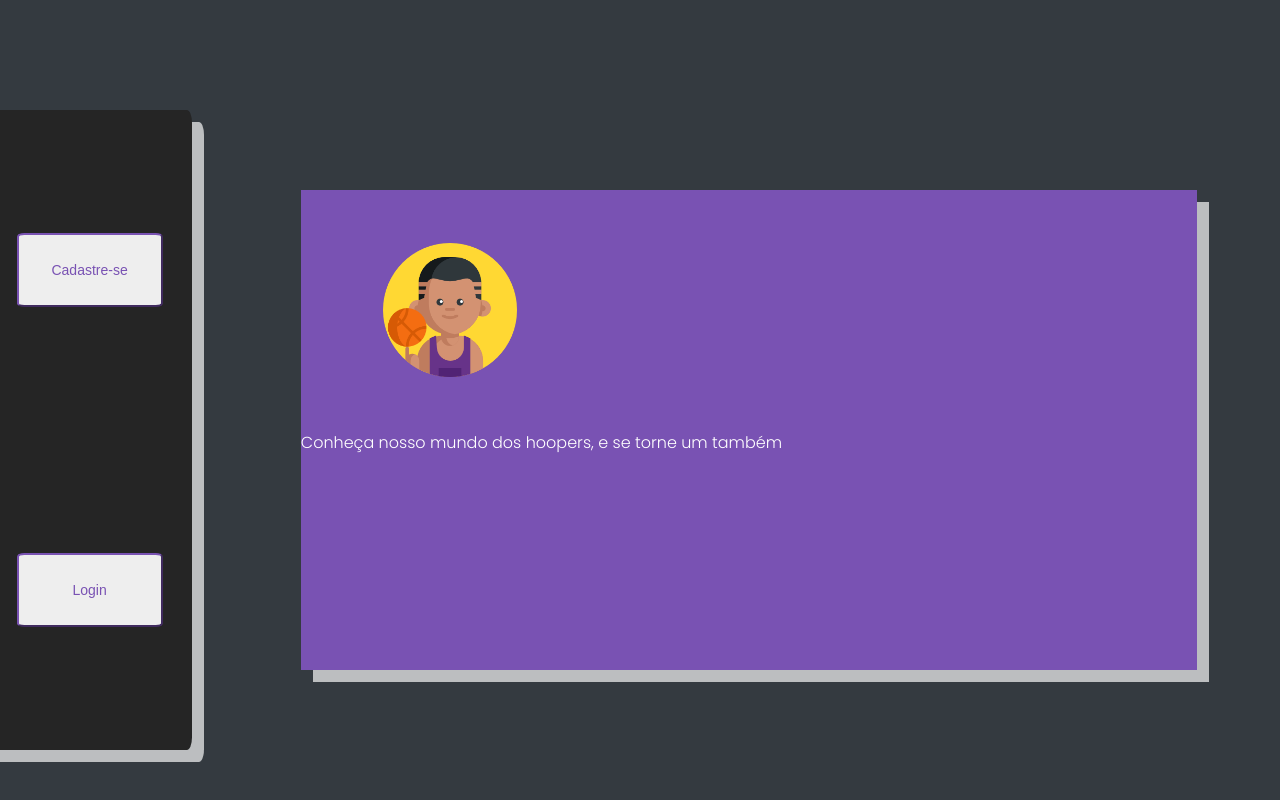
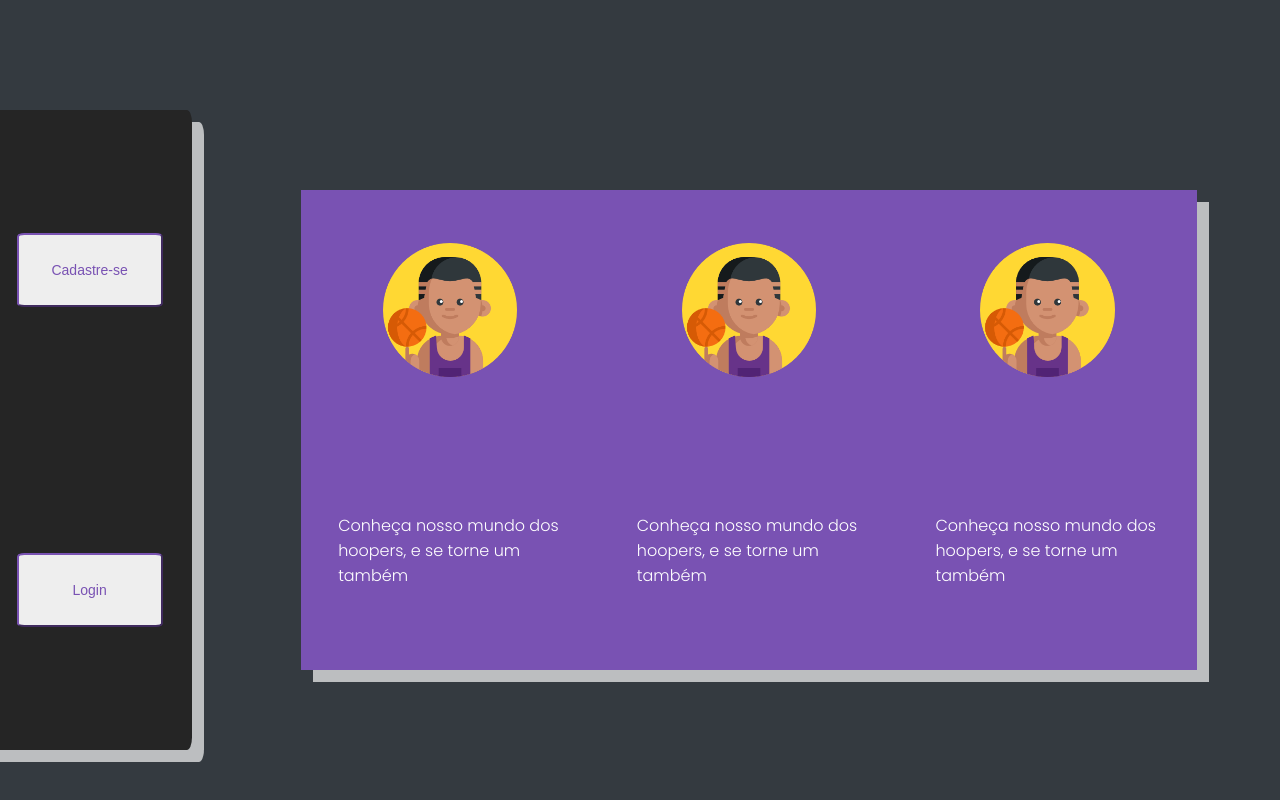
Before and after one commit to joao-noleto13/Projeto_Individual_Joao_Noleto, a plain HTML site: page html/index.html in a window 1280 px wide. Shown: the part 770-1570 px from the top of the page. Drawn offline with Linux system fonts and the light colour scheme.

Commit message:
organização das imgs

```diff
--- a/css/index.css
+++ b/css/index.css
@@ -295,7 +295,7 @@ body{
      rgb(0, 0, 0) 0px 0px 15px 0px inset;
   }
 
-  .div_roxo{
+  .div_imgs{
     height: 50%;
     width: 100%;
     display: flex;
@@ -303,10 +303,20 @@ body{
     align-items: center;
   }
 
-  .div_roxo img{
+  .div_imgs img{
     width: 15%;
   }
 
-  .desc_img_player{
-    width: 15%;
+  .div_desc_imgs{
+    width: 100%;
+    height: 50%;
+    display: flex;
+    justify-content: space-around;
+    align-items: center;
+    flex-direction: row;
   }
+
+  .span_img_player{
+    width: 25%;
+    font-size : 16px;
+  }
--- a/html/index.html
+++ b/html/index.html
@@ -57,13 +57,15 @@
                 </button>
             </div>
             <div class="roxo">
-                <div class="div_roxo">
+                <div class="div_imgs">
                     <img src="../imgs/basketball-player.png" alt="">
-                    <img src="" alt="">
-                    <img src="" alt="">
+                    <img src="../imgs/basketball-player.png" alt="">
+                    <img src="../imgs/basketball-player.png" alt="">
                 </div>
-                <div>
-                    <span class="desc_img_player">Conheça nosso mundo dos hoopers, e se torne um também</span>
+                <div class="div_desc_imgs">
+                    <span class="span_img_player" >Conheça nosso mundo dos hoopers, e se torne um também</span>
+                    <span class="span_img_player" >Conheça nosso mundo dos hoopers, e se torne um também</span>
+                    <span class="span_img_player" >Conheça nosso mundo dos hoopers, e se torne um também</span>
                 </div>
            </div>
 
```
